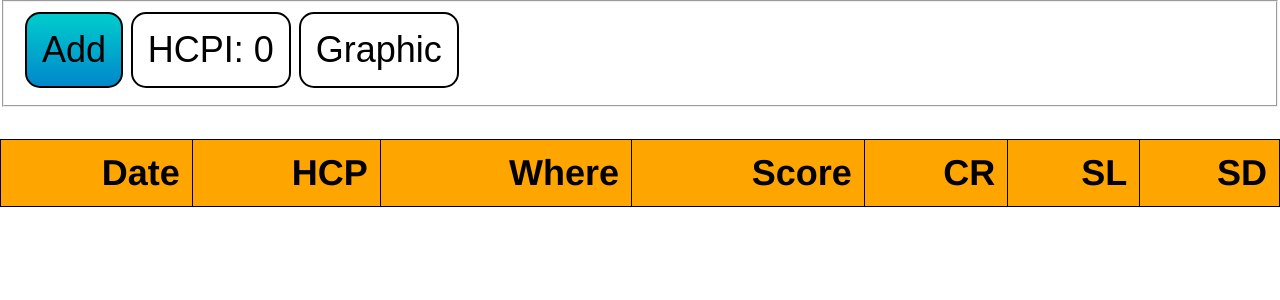
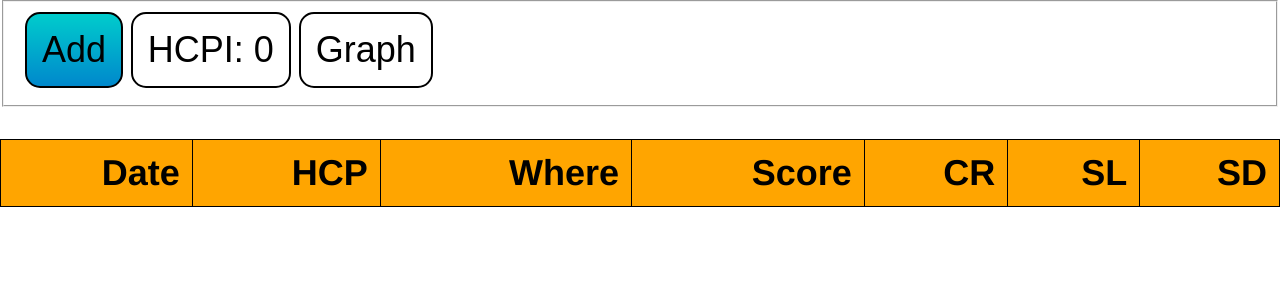
Before and after one commit to wolfmuel/hcpi, a Django app: page /hhs/ in a window 1280 px wide. Shown: the top 300 px of the page. Run offline with Django 3.2, Linux system fonts and the light colour scheme; a user stored in the database is signed in; data comes from the database, SQL or seed files in the repository; both versions use the stored data as it was after the commit; lists and menus that the app fills with data are empty.

Commit message:
changed button caption

```diff
--- a/calcallhcpi.py
+++ b/calcallhcpi.py
@@ -22,7 +22,7 @@ def get_hcpi(li):
 		return round_up(h / 8)
 	return 0
 
-ds = HHSEntry.objects.filter(player='wolfmuel').order_by('-date')
+ds = HHSEntry.objects.filter(player='jessica').order_by('-date')
 for d in ds:
 	d.hcpi = 0
 	d.save()
--- a/hhs/templates/hhs/index.html
+++ b/hhs/templates/hhs/index.html
@@ -30,7 +30,7 @@
       <fieldset class="buttons">
         <button type="submit"  onclick="window.location.href='/hhs/add';">Add</button>
         <button onclick="window.location.href='/hhs/';"> {{ HCPI }} </button>
-        <button onclick="window.location.href='/hhs/graph';"> Graphic</button>
+        <button onclick="window.location.href='/hhs/graph';"> Graph</button>
     </fieldset>
     <br>
     <table style="width:100%; font-size:36px">
```
Also changed, not shown: db.sqlite3.
